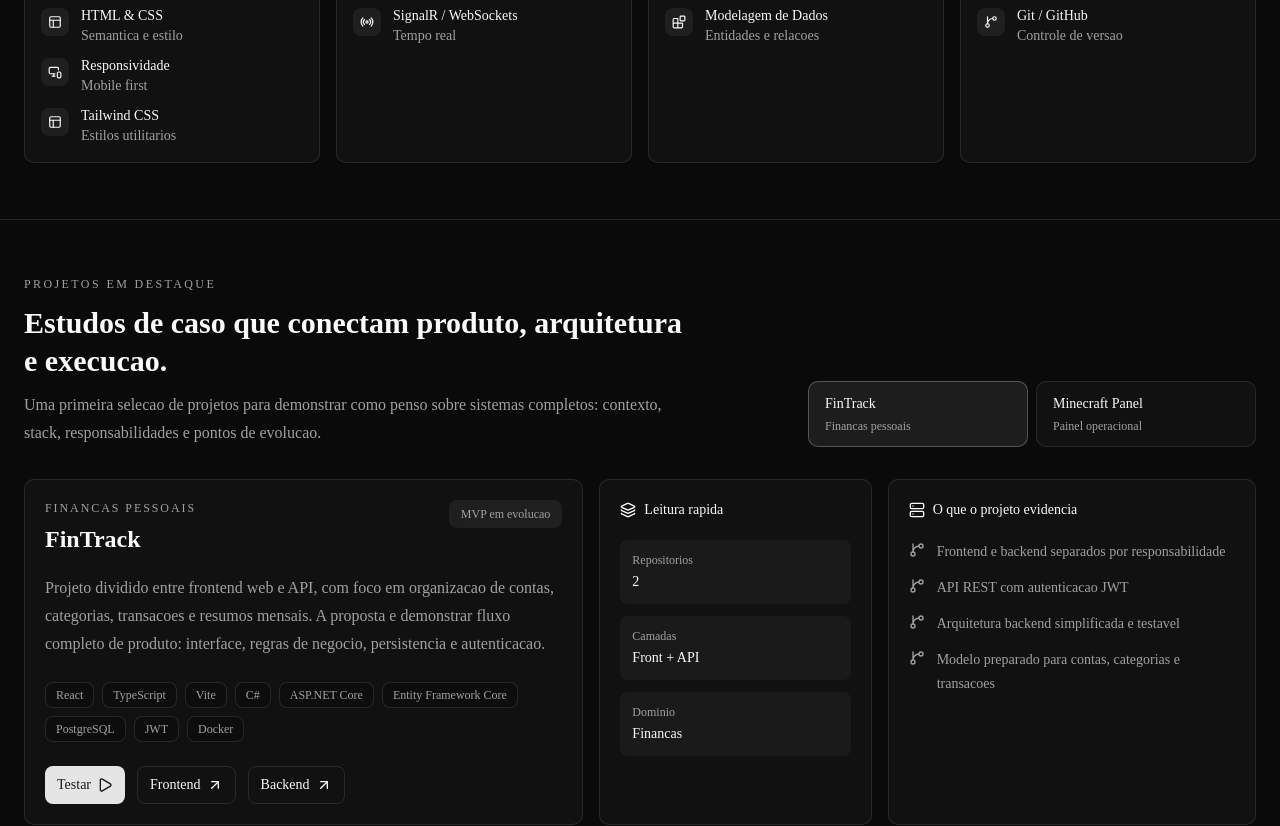
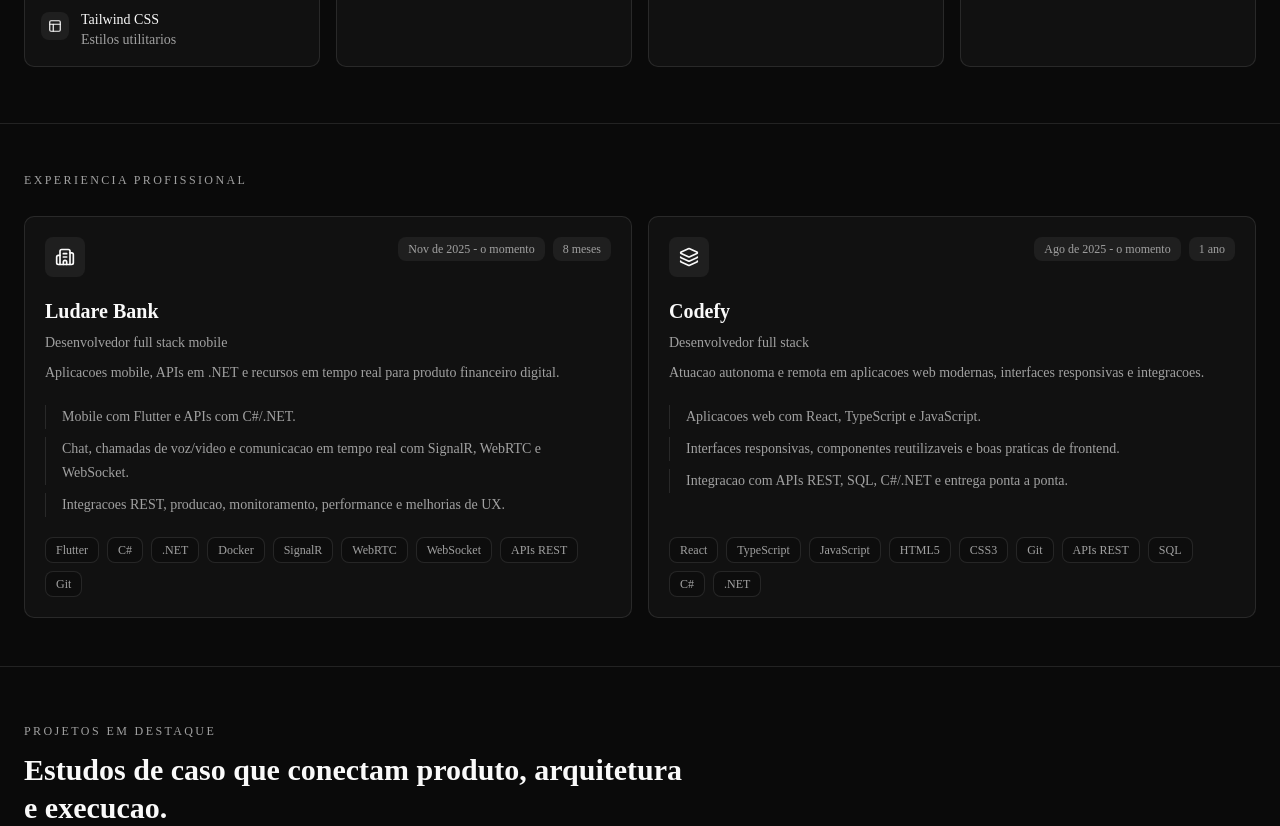
Before and after one commit to Padokazzz/Portfolio, a Next.js app: page / in a window 1280 px wide. Shown: the part 1240-2066 px from the top of the page. Built offline with nearby package versions, Linux system fonts and the light colour scheme.

Commit message:
feat: add professional experience section

```diff
--- a/src/app/(site)/page.tsx
+++ b/src/app/(site)/page.tsx
@@ -1,4 +1,5 @@
 import { FeaturedProjects } from "@/components/sections/featured-projects"
+import { ExperienceSummary } from "@/components/sections/experience-summary"
 import { HomeHero } from "@/components/sections/home-hero"
 import { TechStack } from "@/components/sections/tech-stack"
 
@@ -7,6 +8,7 @@
     <>
       <HomeHero />
       <TechStack />
+      <ExperienceSummary />
       <FeaturedProjects />
     </>
   )
--- a/src/app/(site)/sobre/page.tsx
+++ b/src/app/(site)/sobre/page.tsx
@@ -1,11 +1,5 @@
-import { PageShell } from "@/components/layout/page-shell"
+import { redirect } from "next/navigation"
 
 export default function SobrePage() {
-  return (
-    <PageShell
-      eyebrow="Sobre"
-      title="Uma narrativa profissional com engenharia, produto e criatividade."
-      description="Esta pagina vai reunir contexto de carreira, principios de trabalho, interesses pessoais e a forma como conecto tecnologia com experiencia."
-    />
-  )
+  redirect("/#experiencia")
 }
--- /dev/null
+++ b/src/components/sections/experience-summary.tsx
@@ -0,0 +1,80 @@
+import { PROFESSIONAL_EXPERIENCES } from "@/constants/experience"
+
+export function ExperienceSummary() {
+  return (
+    <section id="experiencia" className="scroll-mt-20 border-t border-white/10">
+      <div className="mx-auto w-full max-w-7xl px-6 py-10 sm:py-12">
+        <div className="mb-7">
+          <p className="text-xs font-medium uppercase tracking-[0.2em] text-muted-foreground">
+            Experiencia profissional
+          </p>
+        </div>
+
+        <div className="grid gap-4 lg:grid-cols-2">
+          {PROFESSIONAL_EXPERIENCES.map((experience) => {
+            const Icon = experience.icon
+
+            return (
+              <article
+                key={experience.company}
+                className="flex min-h-full flex-col rounded-lg border border-white/10 bg-white/[0.03] p-5"
+              >
+                <div className="flex flex-1 flex-col gap-5">
+                  <div className="flex items-start justify-between gap-4">
+                    <span className="flex size-10 items-center justify-center rounded-md bg-white/[0.06]">
+                      <Icon aria-hidden="true" className="size-5" />
+                    </span>
+
+                    <div className="flex flex-wrap justify-end gap-2">
+                      <span className="rounded-md bg-white/[0.06] px-2.5 py-1 text-xs text-muted-foreground">
+                        {experience.period}
+                      </span>
+                      <span className="rounded-md bg-white/[0.06] px-2.5 py-1 text-xs text-muted-foreground">
+                        {experience.duration}
+                      </span>
+                    </div>
+                  </div>
+
+                  <div className="space-y-2">
+                    <h3 className="text-xl font-semibold">
+                      {experience.company}
+                    </h3>
+                    <p className="text-sm text-muted-foreground">
+                      {experience.role}
+                    </p>
+                    <p className="text-sm leading-6 text-muted-foreground">
+                      {experience.summary}
+                    </p>
+                  </div>
+
+                  <ul className="grid gap-2">
+                    {experience.responsibilities.map((item) => (
+                      <li
+                        key={item}
+                        className="border-l border-white/10 pl-4 text-sm leading-6 text-muted-foreground"
+                      >
+                        {item}
+                      </li>
+                    ))}
+                  </ul>
+
+                  <div className="mt-auto flex flex-wrap gap-2">
+                    {experience.stack.map((tech) => (
+                      <span
+                        key={tech}
+                        className="rounded-md border border-white/10 bg-black/20 px-2.5 py-1 text-xs text-muted-foreground"
+                      >
+                        {tech}
+                      </span>
+                    ))}
+                  </div>
+                </div>
+              </article>
+            )
+          })}
+        </div>
+
+      </div>
+    </section>
+  )
+}
--- a/src/components/sections/tech-stack.tsx
+++ b/src/components/sections/tech-stack.tsx
@@ -12,12 +12,6 @@
             Experiencia em mobile, backend e tecnologias modernas para
             desenvolvimento full stack.
           </h2>
-          <p className="text-base leading-7 text-muted-foreground">
-            Atuo com Flutter e .NET no desenvolvimento de aplicacoes e APIs, com
-            forte afinidade por React e TypeScript. Meu foco e evoluir como full
-            stack, conectando interfaces bem cuidadas, servicos confiaveis e
-            dados modelados com clareza.
-          </p>
         </div>
 
         <div className="grid gap-4 md:grid-cols-2 xl:grid-cols-4">
--- /dev/null
+++ b/src/constants/experience.ts
@@ -0,0 +1,55 @@
+import { Building2, Layers3 } from "lucide-react"
+
+export const PROFESSIONAL_EXPERIENCES = [
+  {
+    company: "Ludare Bank",
+    role: "Desenvolvedor full stack mobile",
+    period: "Nov de 2025 - o momento",
+    duration: "8 meses",
+    summary:
+      "Aplicacoes mobile, APIs em .NET e recursos em tempo real para produto financeiro digital.",
+    responsibilities: [
+      "Mobile com Flutter e APIs com C#/.NET.",
+      "Chat, chamadas de voz/video e comunicacao em tempo real com SignalR, WebRTC e WebSocket.",
+      "Integracoes REST, producao, monitoramento, performance e melhorias de UX.",
+    ],
+    stack: [
+      "Flutter",
+      "C#",
+      ".NET",
+      "Docker",
+      "SignalR",
+      "WebRTC",
+      "WebSocket",
+      "APIs REST",
+      "Git",
+    ],
+    icon: Building2,
+  },
+  {
+    company: "Codefy",
+    role: "Desenvolvedor full stack",
+    period: "Ago de 2025 - o momento",
+    duration: "1 ano",
+    summary:
+      "Atuacao autonoma e remota em aplicacoes web modernas, interfaces responsivas e integracoes.",
+    responsibilities: [
+      "Aplicacoes web com React, TypeScript e JavaScript.",
+      "Interfaces responsivas, componentes reutilizaveis e boas praticas de frontend.",
+      "Integracao com APIs REST, SQL, C#/.NET e entrega ponta a ponta.",
+    ],
+    stack: [
+      "React",
+      "TypeScript",
+      "JavaScript",
+      "HTML5",
+      "CSS3",
+      "Git",
+      "APIs REST",
+      "SQL",
+      "C#",
+      ".NET",
+    ],
+    icon: Layers3,
+  },
+] as const
--- a/src/constants/routes.ts
+++ b/src/constants/routes.ts
@@ -1,5 +1,5 @@
 export const NAV_LINKS = [
-  { href: "/sobre", label: "Sobre" },
+  { href: "/#experiencia", label: "Experiencia" },
   { href: "/projetos", label: "Projetos" },
   { href: "/blog", label: "Blog" },
   { href: "/uses", label: "Uses" },
```
